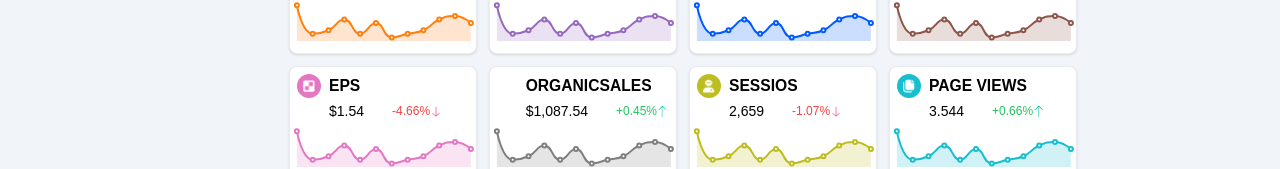
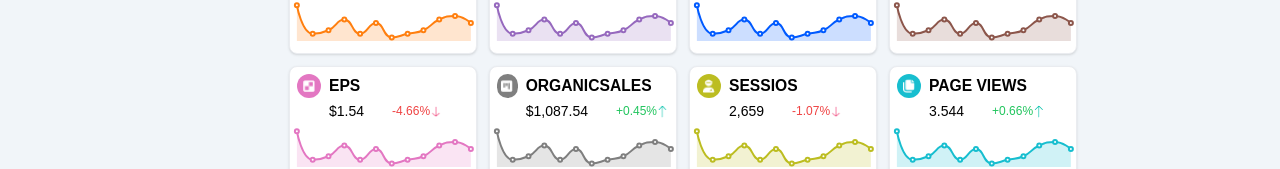
Before and after one commit to JesterOlayvar219/aihello, a Next.js app: page / in a window 1280 px wide. Shown: the part 958-1127 px from the top of the page. Built offline with nearby package versions, Linux system fonts and the light colour scheme; what ag-grid-community would draw is missing.

Commit message:
add color(gray_medium_4)

```diff
--- a/tailwind.config.ts
+++ b/tailwind.config.ts
@@ -32,6 +32,7 @@ export default {
         light_gray_medium: "#667085",
         light_gray_medium_2: "#EAECF0",
         light_gray_medium_3: "#DFE5F9",
+        light_gray_medium_4: "#7F7F7F",
         light_green_medium_2: "#07BEAA",
         light_green_medium_3: "#58C4FF",
         light_green_medium_4: "#005AFF",
```
